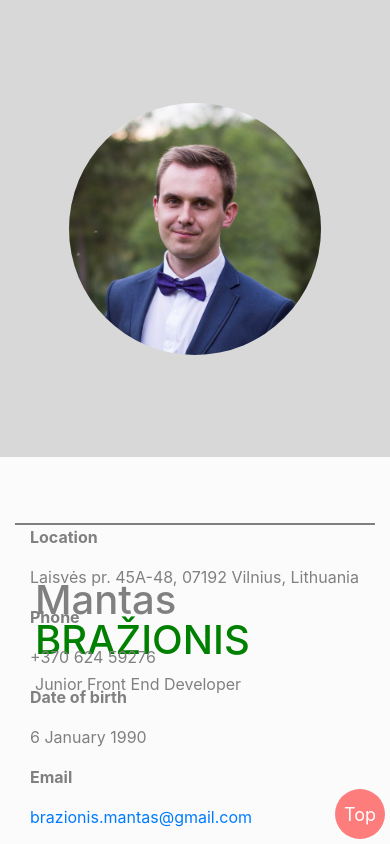
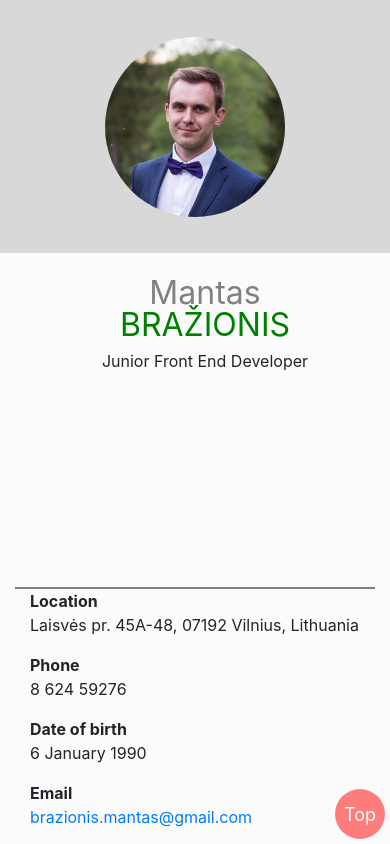
Before and after one commit to Mantas1990/mycv, a website: page index.html in a window 390 px wide. Shown: the top 844 px of the page. Drawn offline with nearby package versions, Linux system fonts and the light colour scheme; files whose address does not match are found by name.

Commit message:
monday update

```diff
--- a/index.html
+++ b/index.html
@@ -7,11 +7,11 @@
 
 <head>
   <meta charset="utf-8">
-  <title>CV Forma</title>
+  <meta name="viewport" content="width=device-width, initial-scale=1">
+  <title>Mantas Bražionis CV</title>
 </head>
 
 <body>
-  <!-- <button onclick="topFunction()" id="goTop" title="Go to top">Top</button> -->
 
   <div class="top">
     <div class="container-fluid">
@@ -20,35 +20,35 @@
 
         <div class="col-xs-12 col-md-9 rightside">
           <div class="vpav">
-            <h1 class="var">Mantas</h1>
-            <h1 class="pav">BRAŽIONIS</h1>
+            <p class="var">Mantas</p>
+            <p class="pav">BRAŽIONIS</p>
             <p>Junior Front End Developer</p>
           </div>
+
           <div class="row topbott">
             <div class="col-md-12 line">
-
             </div>
             <div class="col-xs-12 col-sm-6 col-md-3">
               <div class="bold">
-                <p>Location</p>
+                <p class="mar">Location</p>
               </div>
               <p>Laisvės pr. 45A-48, 07192 Vilnius, Lithuania</p>
             </div>
-            <div class="col-xs-12 col-sm-6 col-md-3">
+            <div class="col-xs-12 col-sm-6 col-md-2">
               <div class="bold">
-                <p>Phone</p>
+                <p class="mar">Phone</p>
               </div>
-              <p>+370 624 59276</p>
+              <p>8 624 59276</p>
             </div>
             <div class="col-xs-12 col-sm-6 col-md-3">
               <div class="bold">
-                <p>Date of birth</p>
+                <p class="mar">Date of birth</p>
               </div>
               <p>6 January 1990</p>
             </div>
-            <div class="col-xs-12 col-sm-6 col-md-3">
+            <div class="col-xs-12 col-sm-6 col-md-4">
               <div class="bold">
-                <p>Email</p>
+                <p class="mar">Email</p>
               </div>
               <a href="mailto:someone@example.com?Subject=Hello%20again" target="_top">brazionis.mantas@gmail.com</a>
             </div>
@@ -99,7 +99,7 @@
           <div class="container-fluid">
             <div class="row">
 
-              <div class="col-xs-1 col-sm-1 col-md-1">
+              <div class="col-xs-1 col-sm-1 col-md-1 line3">
                 <div class="vertical-line"></div>
                 <img class="pin" src="pin.png" alt="pin">
               </div>
@@ -123,7 +123,7 @@
               <div class="container-fluid">
                 <div class="row exprow">
 
-                  <div class="col-xs-1 col-sm-1 col-md-1">
+                  <div class="col-xs-1 col-sm-1 col-md-1 line3">
                     <div class="vertical-line"></div>
                     <img class="pin" src="pin.png" alt="pin">
                   </div>
@@ -160,7 +160,7 @@
           <div class="container-fluid">
             <div class="row">
 
-              <div class="col-xs-1 col-sm-1 col-md-1">
+              <div class="col-xs-1 col-sm-1 col-md-1 line3">
                 <div class="vertical-line"></div>
                 <img class="pin" src="pin.png" alt="pin">
               </div>
@@ -176,7 +176,7 @@
               <div class="container-fluid">
                 <div class="row exprow">
 
-                  <div class="col-xs-1 col-sm-1 col-md-1">
+                  <div class="col-xs-1 col-sm-1 col-md-1 line3">
                     <div class="vertical-line"></div>
                     <img class="pin" src="pin.png" alt="pin">
                   </div>
@@ -368,13 +368,21 @@
         </div>
         <div class="col-xs-12 col-md-9 clright">
           <b>Software</b>
-          <div>
-            <p><span class="softw">AutoCAD (up to 1 y.)</span> <span class="softw">Coreldraw (basics)</span> <br>
-              <span class="softw">Excel (4 y. and more.)</span> <span class="softw">Photoshop (1-2 y.)</span> </p>
-          </div>
+
+          <p><span class="softw">AutoCAD (up to 1 y.)</span> <span class="softw">Coreldraw (basics)</span> <br>
+            <span class="softw">Excel (5 y. and more.)</span> <span class="softw">Photoshop (1-2 y.)</span> <br>
+            <span class="softw">PowerPoint (5 y. and more.)</span> <span class="softw">Word (5 y. and more.)</span> </p>
+
+          <b>Database</b>
+          <p> <span class="softw">Oracle (basics)</span> </p>
+          <b>Programming</b>
+          <p><span class="softw">C# (basics)</span> <span class="softw">C++ (basics)</span> <br>
+            <span class="softw">HTML (basics)</span> <span class="softw">CSS (basics)</span> <br>
+            <span class="softw">JavaScript (basics)</span> </p>
         </div>
       </div>
     </div>
+  </div>
   </div>
 
   <div class="profiles">
@@ -501,14 +509,13 @@
               <a href="img\4.jpg" data-lightbox="image-1" data-title="My caption"><img src="img\4.jpg" alt="Photo4"></a>
 
             </div>
-            <div class="col-xs-12 col-md-6 photo1">
+            <!-- <div class="col-xs-12 col-md-6 photo1">
               <a href="img\5.jpg" data-lightbox="image-1" data-title="My caption"><img src="img\5.jpg" alt="Photo5"></a>
 
             </div>
             <div class="col-xs-12 col-md-6 photo1">
               <a href="img\6.jpg" data-lightbox="image-1" data-title="My caption"><img src="img\6.jpg" alt="Photo6"></a>
-
-            </div>
+            </div> -->
           </div>
         </div>
       </div>
@@ -583,6 +590,7 @@
         </div>
         <div class="col-xs-12 col-md-9 contright">
           <p>Tekstas</p>
+          <button onclick="myFunction()">Print CV</button>
         </div>
       </div>
     </div>
--- a/javascript.js
+++ b/javascript.js
@@ -13,3 +13,8 @@ function scrollToTop() {
 }
 
 $scrollButton.addEventListener('click', scrollToTop);
+
+// printbtn
+function myFunction() {
+  window.print();
+}
--- a/style.css
+++ b/style.css
@@ -1,3 +1,7 @@
+body {
+  min-width: 300px;
+}
+
 .sidenav {
   background-color: #d8d8d8;
   display: flex;
@@ -114,12 +118,12 @@
 }
 
 .contleft {
-  background-color: #cecccc;
+  background-color: #f2f2f2;
   padding: 15px;
 }
 
 .contright {
-  background-color: #a7a4a4;
+  background-color: #e7e7e7;
   padding: 15px;
 }
 
@@ -149,6 +153,10 @@
   padding: 15px;
 }
 
+.mar {
+  margin-bottom: 0px;
+}
+
 .vpav {
   padding-left: 20px;
   margin-bottom: 30px;
@@ -156,19 +164,22 @@
 
 .pav {
   color: green;
+  font-size: 32px;
+  margin: 0px;
 }
 
 .var {
   color: grey;
   position: relative;
   top: 16px;
+  font-size: 32px;
+  margin: 0px;
 }
 
-p, b, li {
+/* p, b, li {
   color: grey;
   position: relative;
-}
-
+} */
 .line {
   height: 2px;
   background-color: grey;
@@ -289,4 +300,35 @@ table {
   background-color: #555;
 }
 
-/* -----------test------------- */
+@media only screen and (max-width: 767.98px) {
+  .photo {
+    border-radius: 100%;
+    width: 50%;
+  }
+
+  .vpav {
+    align-self: flex-start;
+    text-align: center;
+    margin-left: auto;
+    margin-right: auto;
+  }
+
+  .rightside {
+    background-color: #fbfbfb;
+    display: flex;
+    align-items: center;
+    height: 70%;
+  }
+
+  .sidenav {
+    background-color: #d8d8d8;
+    display: flex;
+    align-items: center;
+    justify-content: center;
+    height: 30%;
+  }
+
+  .line3 {
+    display: none;
+  }
+}
```
